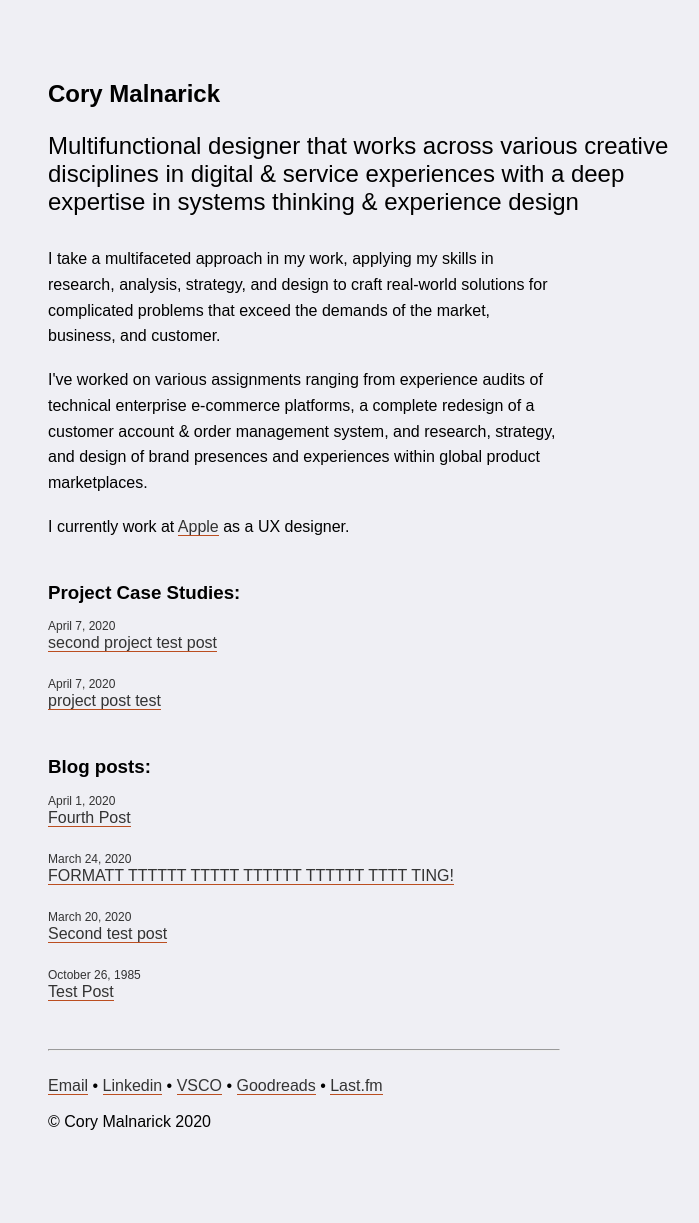
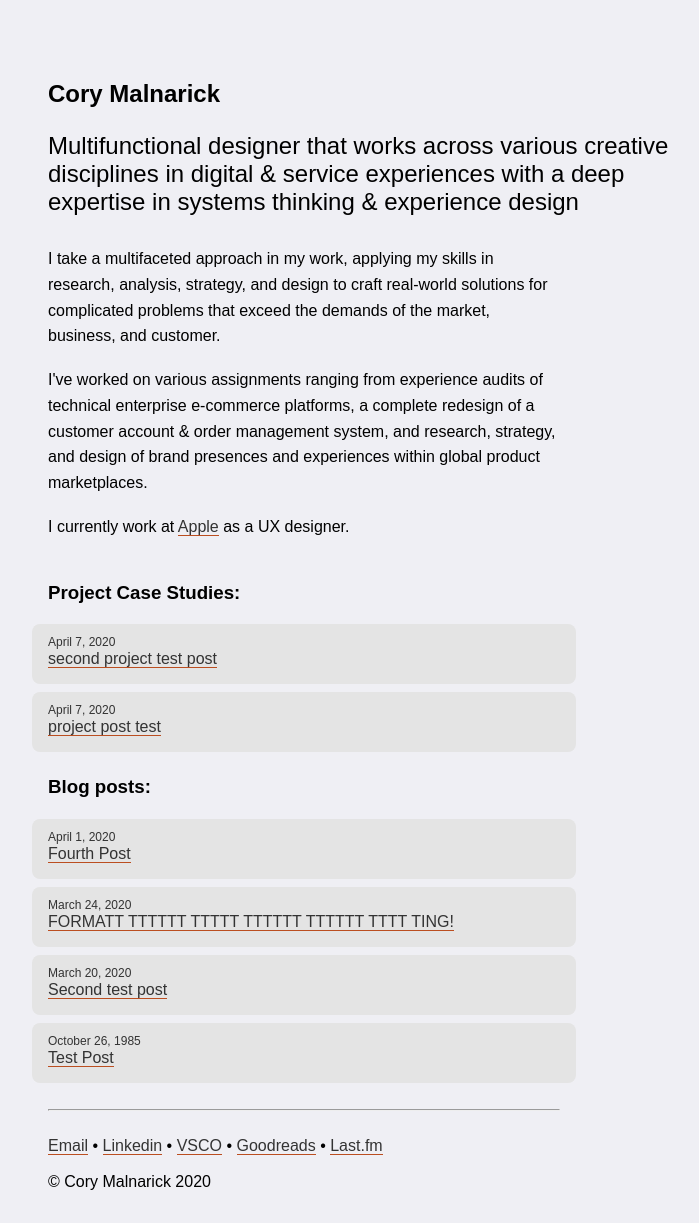
Before and after one commit to foundmonster/foundmonster.github.io, a Jekyll site: the page built from index.html, in a window 1280 px wide. Shown: the whole page, without its empty margins (80-779 px from the left). Built offline with Jekyll 4.4.1, drawn with Linux system fonts in a browser that asks for light colours; some web fonts are replaced; before the commit the page ends 1163 px from its top, so only the background shows below that.

Commit message:
pushin those li card style changes

```diff
--- a/_sass/main.scss
+++ b/_sass/main.scss
@@ -109,13 +109,13 @@ ul {
 }
 
 li {
-	padding-bottom: 4px;
-}
-
-licard {
-    padding: 8px;
+    padding: 16px;
+    padding-top: 8px;
     border-radius: 8px;
-    margin-top:4px;
+    margin-top: 8px;
+    background-color: rgb(228, 228, 228);
+    width: 32rem;
+    margin-left: -16px;
 }
 
 a:link {
--- a/index.html
+++ b/index.html
@@ -12,7 +12,6 @@ title: Cory Malnarick
 <li class="licard">
 <span class="postdate">{{ post.date | date: "%B %e, %Y"}}</span><br>
 <a href="{{ post.url }}">{{ post.title }}</a><br>
-<br>
 </li>
 {% endfor %}
 </ul>
@@ -21,7 +20,6 @@ title: Cory Malnarick
 <li>
 <span class="postdate">{{ post.date | date: "%B %e, %Y"}}</span><br>
 <a href="{{ post.url }}">{{ post.title }}</a><br>
-<br>
 </li>
 {% endfor %}
 </ul>
```
